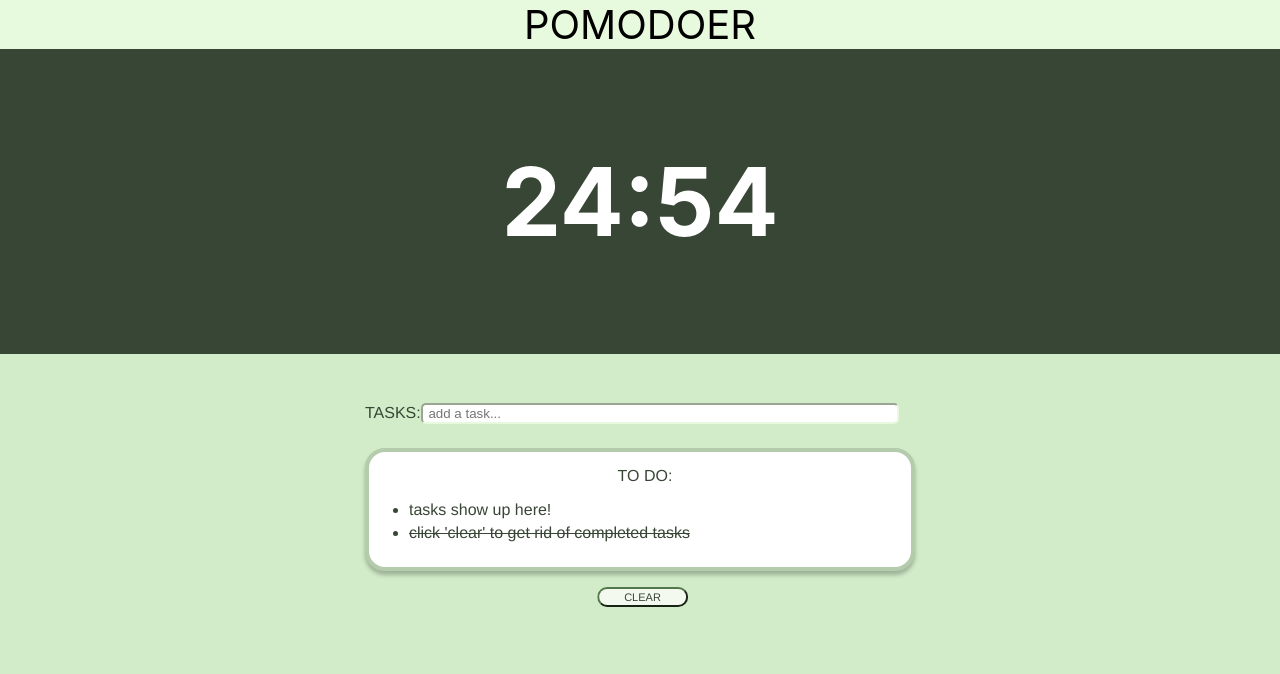
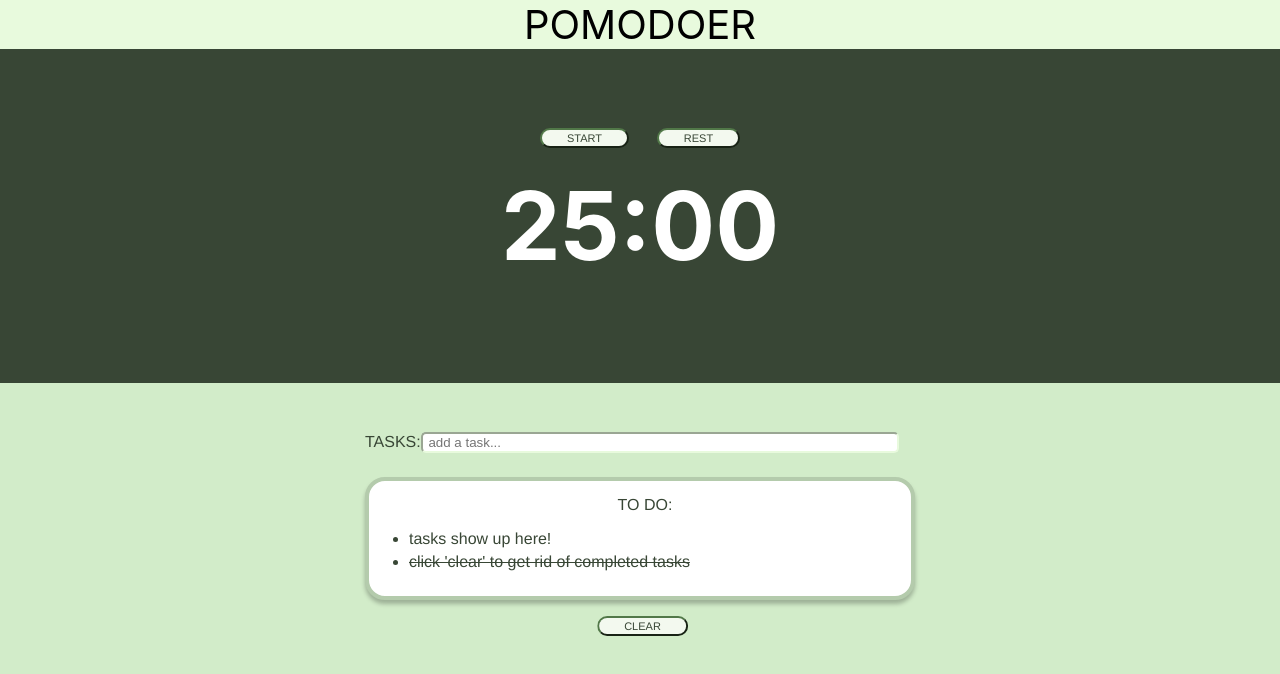
Before and after one commit to cindylwang/femmehacks-pomodoer-app, a React (Create React App) app: page /1 in a window 1280 px wide. Shown: the top 674 px of the page. Built offline with nearby package versions, Linux system fonts and the light colour scheme.

Commit message:
working timer added

```diff
--- a/src/App.js
+++ b/src/App.js
@@ -1,3 +1,4 @@
+import Jumbotron from 'react-bootstrap/Jumbotron';
 import React, { useState } from 'react';
 //mock data
 import data from "./data.json";
@@ -49,9 +50,10 @@ function App() {
             </a>
           </header>
        </div>
-        <div className="timer">
+        <div className='timer'>
           <OurTimer />
         </div>
+
         <div className ="listComponent">
           <div className='ToDoForm'>
             <div className="toDoFormTitle">
--- a/src/Timer.css
+++ b/src/Timer.css
@@ -1,10 +1,4 @@
-.btn-secondary {
-    color: #fff;
-    background-color: #2E4C80;
-    background-color:  #E8FADD;
-    border-color: #2E4C80;
-    border-color: #384635;
-  }
+
 
   .timer-background-color{
     color: #384635;
--- a/src/Timer.js
+++ b/src/Timer.js
@@ -1,103 +1,91 @@
-import React, {Component} from 'react';
-import './Timer.css'
+import React, {useState, useEffect} from 'react';
 import Button from 'react-bootstrap/Button';
-import './ToDoList.css';
+import './ToDoList.css'
 
+export default function OurTimer() {
+  const [start, setStart] = useState(false);
+  const [work, setWork] = useState(true);
+  const [minutes, setMinutes] = useState(25);
+  const [seconds, setSeconds] = useState(0);
 
-class OurTimer extends Component {
-  constructor(props) {
-    super(props);
-    this.state = {
-      started: true,
-      work: true,
-      minutes: 24,
-      seconds: 59,
-      over: false,
+  //function for decrementing timer
+  const decrement = () => {
+    if (start === true) {
+      const intervalId = setInterval(() => {
+        setSeconds((prev) => prev - 1);
+      }, 1000);
+      return () => {
+        clearInterval(intervalId);
+      };
     }
   }
 
-//   //handling if work/rest or start/stop button is pushed, alters states so we can change state-reliant displays later
-  handleClick() {
-    this.setState({
-      started: (!this.state.started),
-      work: (!this.state.work),
-    })
+  //calls decrement every time start changes
+  useEffect(decrement, [start]);
+
+
+  //function for adjusting display time
+  const time = () => {
+    if (start === true){
+      if (seconds === -1 && minutes !== 0) {
+        setSeconds(59);
+        setMinutes((prev) => prev - 1);
+      } else if (minutes === 0 && seconds === -1 && work === true ) {
+        setMinutes(5);
+        setSeconds(0);
+        setWork(false);
+      } else if (minutes === 0 && seconds === -1 && work === false) {
+        setMinutes(25);
+        setSeconds(0);
+        setWork(true);
+      }
+    }
   }
 
-componentDidMount(){
-  const startCount = this.state.seconds
-  this.setState({
-      seconds: startCount
-  })
-  if (this.state.started === true) {
-    this.interval = setInterval(()=>{
-      this.setState(prevState =>({
-          seconds: prevState.seconds - 1
-          }))
-      }, 1000)
+  //calls time on every re-render
+  useEffect(time);
+
+  //click handlers
+  const handleStart = () => setStart(!start);
+
+  const handleWork = () => {
+    setWork(!work)
+    if (work === true){
+      setMinutes(5);
+      setSeconds(0);
+    } else {
+      setMinutes(25);
+      setSeconds(0);
+    }
   }
-}
+
+  //variables for display
+  let startStatus = (start ? 'STOP' : 'START');
+  let workStatus = (work ? 'REST' : 'WORK');
+  //adds zero when seconds gets into single digits
+  let secondsDisplay;
+  if (seconds < 10) {
+    secondsDisplay = '0'+seconds
+  } else {
+    secondsDisplay = seconds
+  }
 
 
 
+  return (
 
-componentWillUnmount(){
-    clearInterval(this.interval)
-}
+    <section>
 
-  render () {
-    let startStatus = (this.state.started ? 'STOP' : 'START');
-    let workStatus = (this.state.work ? 'REST' : 'WORK');
-    const seconds = this.state.seconds;
-    const time = this.state.minutes + ":" + this.state.seconds
-
-    return (
-      <section className="timer-container">
-        {/* <div className = 'buttons'>
-          {/* <Button variant="secondary" >{startStatus}</Button>{' '}
-          <Button variant="secondary" >{workStatus}</Button>{' '} */}
-        {/* </div>  */}
         <section className="timerTimer">
           <div>
-              <h1>{time}</h1>
+            <div className = 'buttons'>
+              <Button variant="secondary" onClick={handleStart} >{startStatus}</Button>{' '}
+              <Button variant="secondary" onClick ={handleWork} >{workStatus}</Button>{' '}
+            </div>
+            <h1 className='timerMargin'>{minutes + ':' + secondsDisplay}</h1>
           </div>
-        </section>
+
       </section>
-    )
-  }
-
-
+    </section>
+  )
 }
-
-  // exporting component
-  export default OurTimer
-
-
-  {/* hopefully renders buttons in a row on top of the timer. added custom css for the buttons too!*/}
-
-
-
-
-//     const tick = () => {
-//       if (this.state.work === false || this.state.over === false)
-//       if (this.state.minutes === 0 && this.state.seconds === 0) this.setState({over: true});
-//       else if (this.state.rest === true) rest();
-//       else if (this.state.seconds === 0) {
-//          this.setState({minutes: this.state.minutes - 1})
-//          this.setState({seconds: 59})
-//       } else {
-//          this.setState({seconds: this.state.seconds - 1})
-//       }
-
-//     const rest = () => {
-          // if (this.state.work === true) return;
-          // else{
-          //   this.setState({minutes: 4})
-          //   this.setState({seconds: 59})
-          // if (this.state.seconds === 0) {
-            //  this.setState({minutes: this.state.minutes - 1})
-            //  this.setState({seconds: 59})
-            //} else {
-            //  this.setState({seconds: this.state.seconds - 1})
-          // }
-//      }
--- a/src/ToDoList.css
+++ b/src/ToDoList.css
@@ -124,18 +124,27 @@ p {
 
 .timerTimer{
     color: #FFFFFF;
-    background-color: #384635;
-    min-height: 20vh;
     display: flex;
     flex-direction: row;
     align-items: center;
     justify-content: center;
     font-size: calc(65px + 2vmin);
+    padding-top: 5px;
+    /* margin-left:auto;
+    margin-right:auto;
+    width:30%; */
+    padding-bottom: 30px;
 }
+
+.timerMargin{
+    margin-top: 5px;
+    margin-bottom:70px;
+}
+
 
 .buttons {
     margin-left:auto;
     margin-right:auto;
-    width: 200px;
-    padding-top: 50px;
+    width: 210px;
+    padding-top: 10px;
 }
```
Also changed, not shown: src/App.css (+0 -8 lines).
